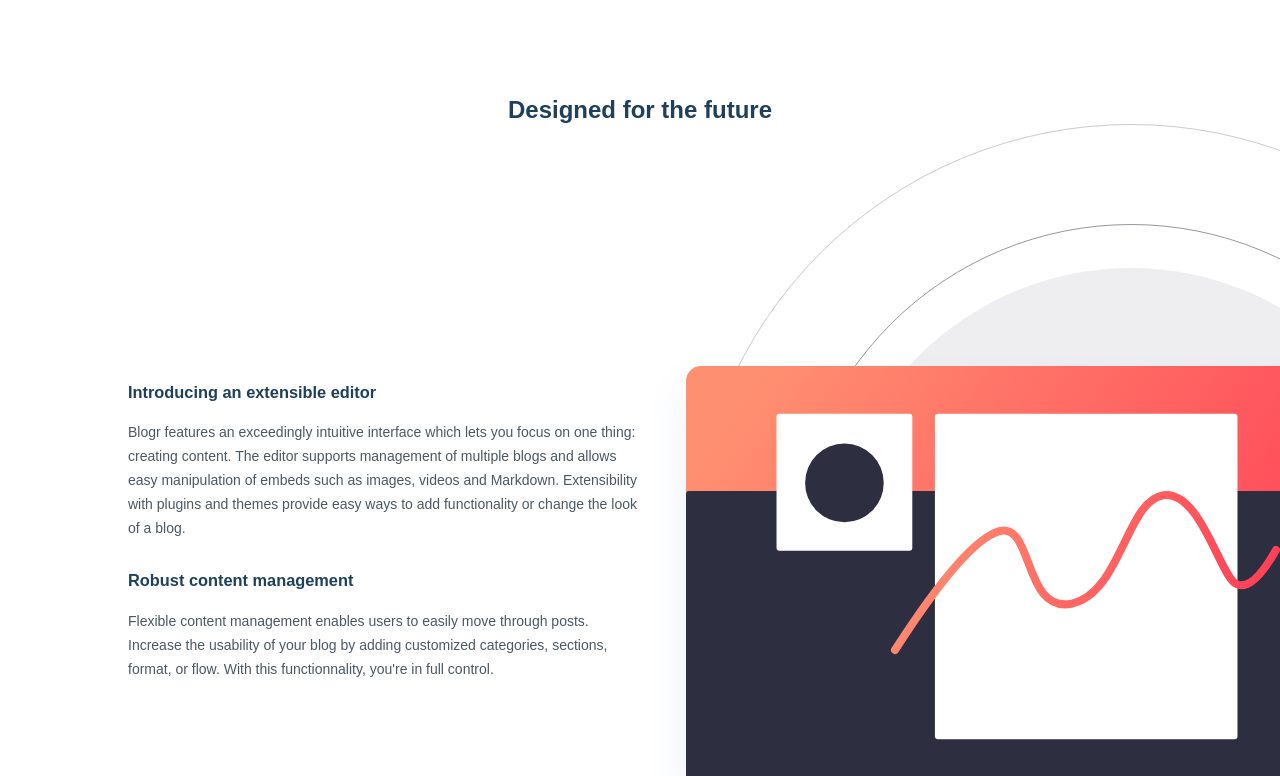
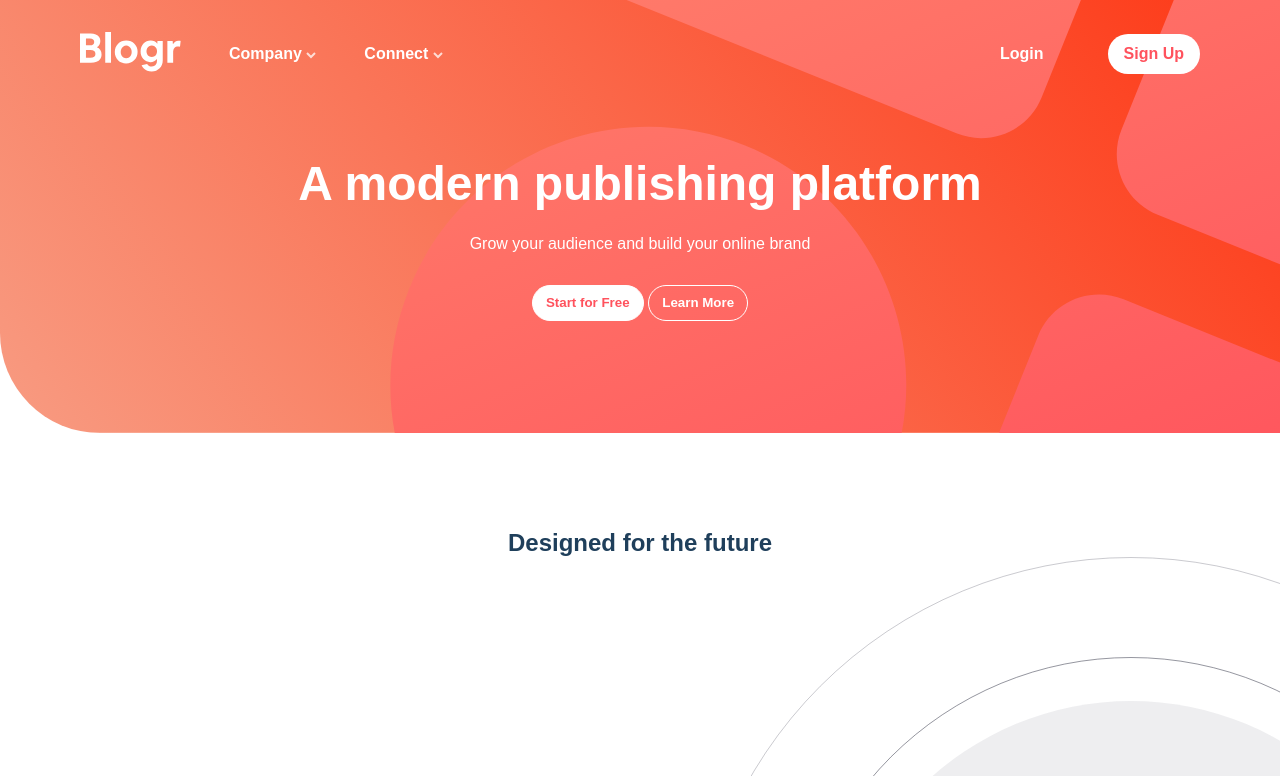
Before and after one commit to Lotosney/blogr-landing-page, a plain HTML site: page index.html in a window 1280 px wide. Shown: the top 776 px of the page. Drawn offline with Linux system fonts and the light colour scheme.

Commit message:
Add header with dropdown menu

```diff
--- a/index.html
+++ b/index.html
@@ -24,7 +24,56 @@
 </head>
 
 <body>
-  <header></header>
+  <header>
+            <div class="introduction">
+            <div>
+                <nav>
+                    <ul class="nav-bar">
+                        <li class="nav-links"><img src="images/logo.svg" alt="logo"></li>
+                        <li class="nav-links"><a href="#0">Product <img src="images/icon-arrow-light.svg"
+                                    alt="drop-down"></a>
+                            <ul class="drop-bar">
+                                <li class="drop-link">Overview</li>
+                                <li class="drop-link">Pricing</li>
+                                <li class="drop-link">Marketplace</li>
+                                <li class="drop-link">Features</li>
+                                <li class="drop-link">Integrations</li>
+                            </ul>
+                        </li>
+                        <li class="nav-links"><a href="#0">Company <img src="images/icon-arrow-light.svg"
+                                    alt="drop-down"></a>
+                            <ul class="drop-bar">
+                                <li class="drop-link">About</li>
+                                <li class="drop-link">Team</li>
+                                <li class="drop-link">Blog</li>
+                                <li class="drop-link">Careers</li>
+                            </ul>
+                        </li>
+                        <li class="nav-links"><a href="#0">Connect <img src="images/icon-arrow-light.svg"
+                                    alt="drop-down"></a>
+                            <ul class="drop-bar">
+                                <li class="drop-link">Contact</li>
+                                <li class="drop-link">Newsletter</li>
+                                <li class="drop-link">LinkedIn</li>
+                            </ul>
+                        </li>
+                        <li id="learn" class="nav-links"><a id="login" href="#0">Login</a></li>
+                        <li id="start" class="nav-links"><a id="sign-up" href="#0">Sign Up</a></li>
+                    </ul>
+                </nav>
+            </div>
+            <div class="attract">
+                <div class="intro">
+                    <h1>A modern publishing platform</h1>
+                    <p>Grow your audience and build your online brand</p>
+                </div>
+                <div class="actions">
+                    <button id="start">Start for Free</button>
+                    <button id="learn">Learn More</button>
+                </div>
+            </div>
+        </div>
+  </header>
   <main>
     <section class="future">
       <div class="future-title">
--- a/style.css
+++ b/style.css
@@ -17,7 +17,137 @@
     padding: 0;
     margin: 0;
 }
+/*header*/
+.drop-bar {
+    opacity: 0;
+    background: linear-gradient(to right top, orange, red);
+    border-radius: 10px;
+    position: absolute;
+    list-style-type: none;
+    transform: translateY(-3em);
+    transition: all 0.4s linear;
+    pointer-events: none;
 
+}
+
+.drop-link {
+    padding: 1em 2em;
+}
+
+.drop-bar li:hover {
+    background: pink;
+    color: black;
+}
+
+.nav-links a:focus+ul {
+    opacity: 1;
+    cursor: pointer;
+    pointer-events: all;
+    transform: translateY(0.5em);
+}
+
+/* end of drop-down menu */
+
+/* imp: header */
+
+header {
+    border-bottom-left-radius: 100px;
+    background-image: url("images/bg-pattern-intro.svg"),
+        linear-gradient(0.15turn, hsl(13, 89%, 74%), #ff2400 80%);
+    background-size: 130em;
+    background-repeat: no-repeat;
+    background-position: left;
+}
+
+.introduction {
+    margin: auto;
+    padding: 2em 5em;
+}
+
+.nav-bar {
+    list-style-type: none;
+    color: white;
+    display: flex;
+    align-items: center;
+    gap: 3em;
+    font-family: 'Ubuntu', sans-serif;
+    font-weight: 500;
+
+}
+
+.nav-links a {
+    text-decoration: none;
+    font-family: 'Ubuntu', sans-serif;
+    font-weight: 700;
+    color: white;
+}
+
+#login {
+    color: white;
+}
+
+#sign-up {
+    color: var(--clr-normal);
+}
+
+#login:hover,
+#sign-up:hover {
+    color: rgb(156, 56, 20);
+}
+
+.nav-links:nth-last-child(2) {
+    margin-left: auto;
+}
+
+.nav-links:nth-child(2) {
+    display: none;
+}
+
+.attract {
+    display: flex;
+    flex-direction: column;
+    justify-content: center;
+    align-items: center;
+    padding: 5em 0em;
+    text-align: center;
+    color: white;
+}
+
+.intro h1 {
+    padding-bottom: 0.5em;
+    font-size: var(--ff-heading);
+    font-family: 'Overpass', sans-serif;
+}
+
+.intro p {
+    padding-bottom: 2em;
+    font-family: 'Ubuntu', sans-serif;
+}
+
+.actions button {
+    color: white;
+    border: 1px solid white;
+    cursor: pointer;
+    font-family: 'Ubuntu', sans-serif;
+    font-weight: 700;
+}
+
+#start {
+    background: white;
+    color: var(--clr-normal);
+    padding: 0.7em 1em;
+    border-radius: 100px;
+}
+
+#learn {
+    background: transparent;
+    padding: 0.7em 1em;
+    border-radius: 100px;
+}
+
+.actions button:hover {
+    opacity: 0.8;
+}
 /* Main */
 /* Future */
 .future{
```
